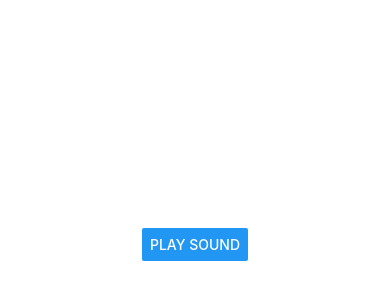
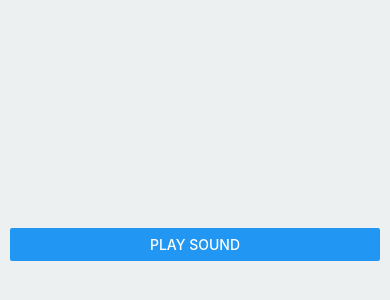
Before and after one commit to markvakarchuk/AudioClient, a React Native app: screen / in a window 390 px wide. Shown: the part 178-478 px from the top of the page. Built offline with nearby package versions, Linux system fonts and the light colour scheme.

Commit message:
first streaming version

```diff
--- a/App.js
+++ b/App.js
@@ -1,15 +1,6 @@
-import { StatusBar } from 'expo-status-bar';
-import React from 'react';
-import {Image, StyleSheet, Text, TouchableOpacity, View, Button } from 'react-native';
-import * as Sharing from 'expo-sharing';
-import logo from './assets/icon.png';
-import * as ImagePicker from 'expo-image-picker';
-import uploadToAnonymousFilesAsync from 'anonymous-files';
+import * as React from 'react';
+import { Text, View, StyleSheet, Button } from 'react-native';
 import { Audio } from 'expo-av';
-//import MusicControl from 'react-native-music-control'
-//import Button from 'react-bootstrap/Button';
-//import 'bootstrap/dist/css/bootstrap.min.css';
-
 
 export default function App() {
   const [sound, setSound] = React.useState();
@@ -17,14 +8,14 @@ export default function App() {
   async function playSound() {
     console.log('Loading Sound');
     const { sound } = await Audio.Sound.createAsync(
-       require('./assets/audio.mp3')
+      //{require: './assets/audio.mp3'}
+      {uri: 'http://streaming.livespanel.com:20000/live' },
     );
     setSound(sound);
 
     console.log('Playing Sound');
     await sound.playAsync();
   }
-
 
   React.useEffect(() => {
     return sound
@@ -34,7 +25,6 @@ export default function App() {
       : undefined;
   }, [sound]);
 
-
   return (
     <View style={styles.container}>
       <Button title="Play Sound" onPress={playSound} />
@@ -42,45 +32,11 @@ export default function App() {
   );
 }
 
-
-
 const styles = StyleSheet.create({
   container: {
     flex: 1,
-    backgroundColor: '#fff',
-    alignItems: 'center',
     justifyContent: 'center',
-  },
-  icon: {
-    width: 305,
-    height: 159
-  },
-  instructions: {
-    color: '#888',
-    fontSize: 16
-  },
-  button: {
-    backgroundColor: "blue",
-    padding: 20,
-    borderRadius: 5,
-  },
-  buttonText: {
-    fontSize: 20,
-    color: '#fff',
-  },
-  thumbnail: {
-    width: 300,
-    height: 300,
-    resizeMode: "contain"
-  },
-  play: {
-    backgroundColor: "white",
-    padding: 20,
-    borderRadius: 5,
-    borderColor: '#000000',
-  },
-  controlText: {
-    fontSize: 20,
-    color: 'black',
+    backgroundColor: '#ecf0f1',
+    padding: 10,
   },
 });
```
